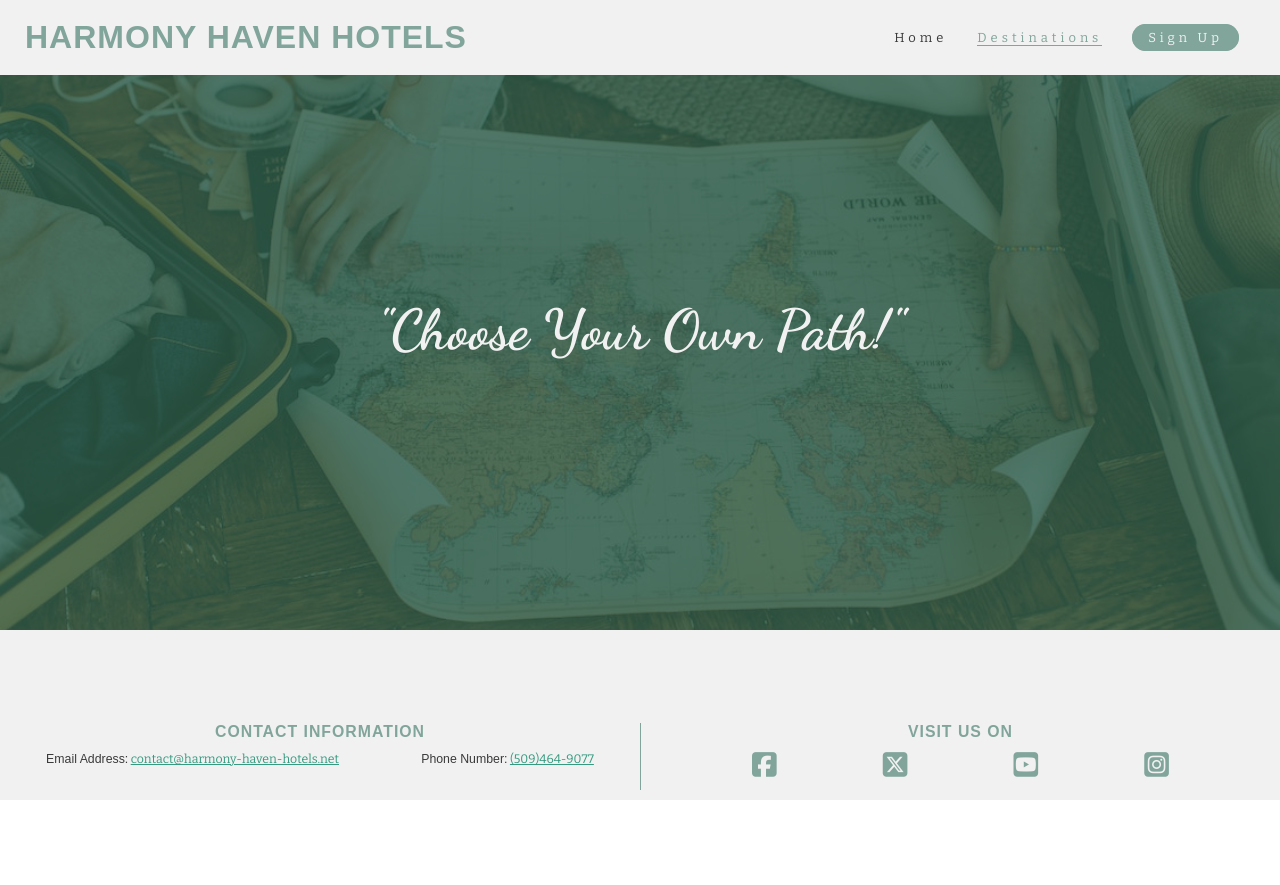
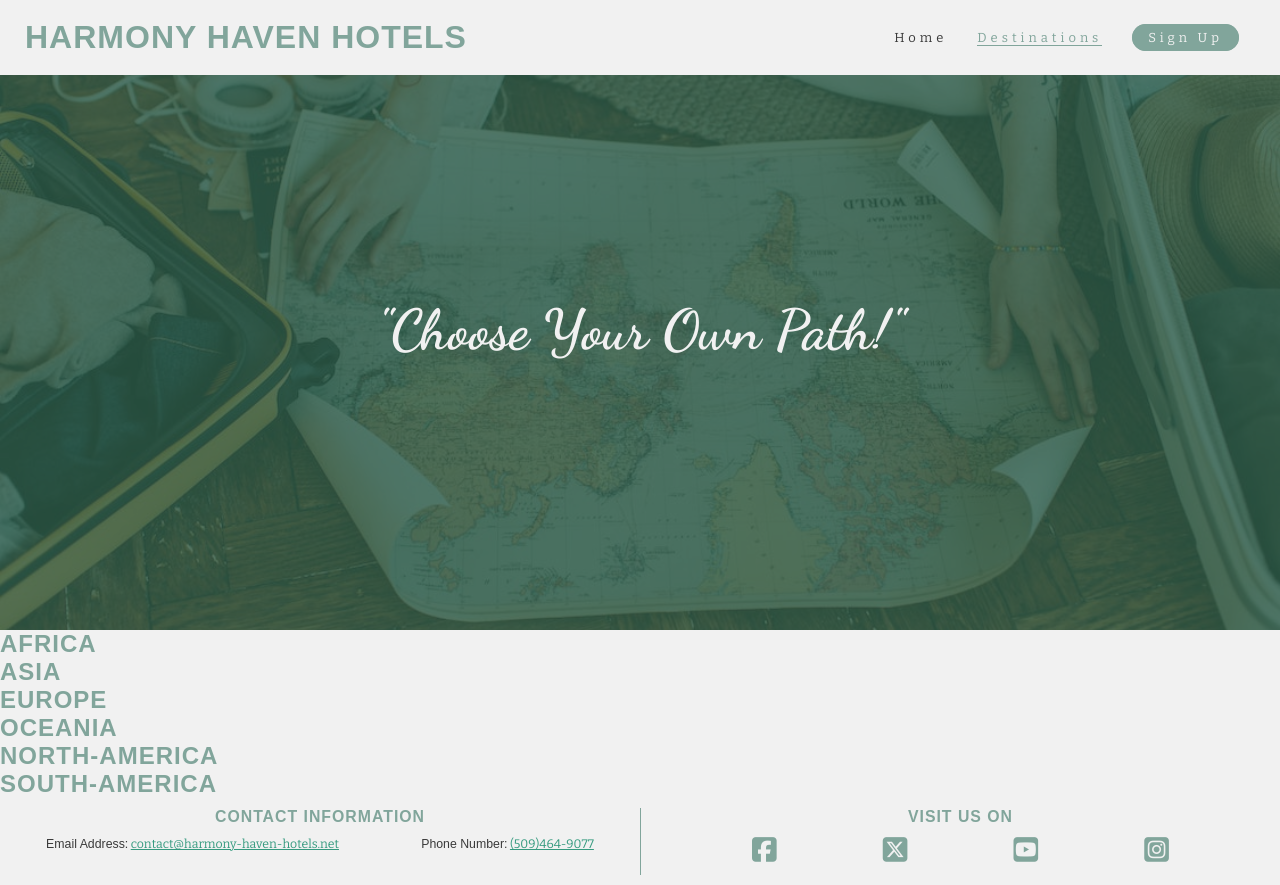
Before and after one commit to GabrielH-02/Harmony-Haven-Hotels, a plain HTML site: page destinations.html in a window 1280 px wide. Before the commit the page ends 800 px from the top, so only its background shows below. Drawn offline with nearby package versions, Linux system fonts and the light colour scheme; a web font is replaced by a local one.

Commit message:
Feat: Add heading elements to desinations page

```diff
--- a/destinations.html
+++ b/destinations.html
@@ -42,6 +42,36 @@
             <div id="cover-text" alt="Person looking over a map">
                 <h3>"Choose Your Own Path!"</h3>
             </div>
+        </section>
+
+        <section id="africa">
+            <h2>Africa</h2>
+
+        </section>
+
+        <section id="asia">
+            <h2>Asia</h2>
+
+        </section>
+
+        <section id="europe">
+            <h2>Europe</h2>
+
+        </section>
+
+        <section id="oceania">
+            <h2>Oceania</h2>
+
+        </section>
+
+        <section id="north-america">
+            <h2>North-America</h2>
+
+        </section>
+
+        <section id="south-america">
+            <h2>South-America</h2>
+
         </section>
 
     </main>
```
Also changed, not shown: signup.html (+1 -1 lines).
